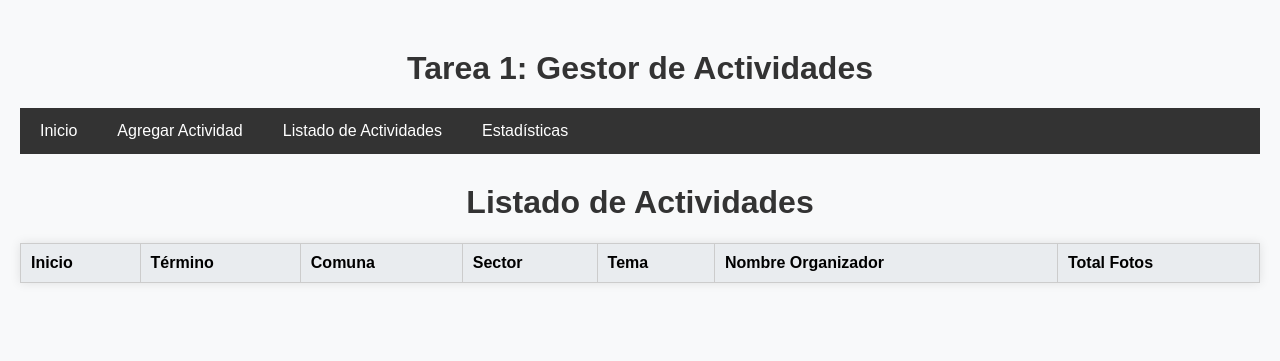
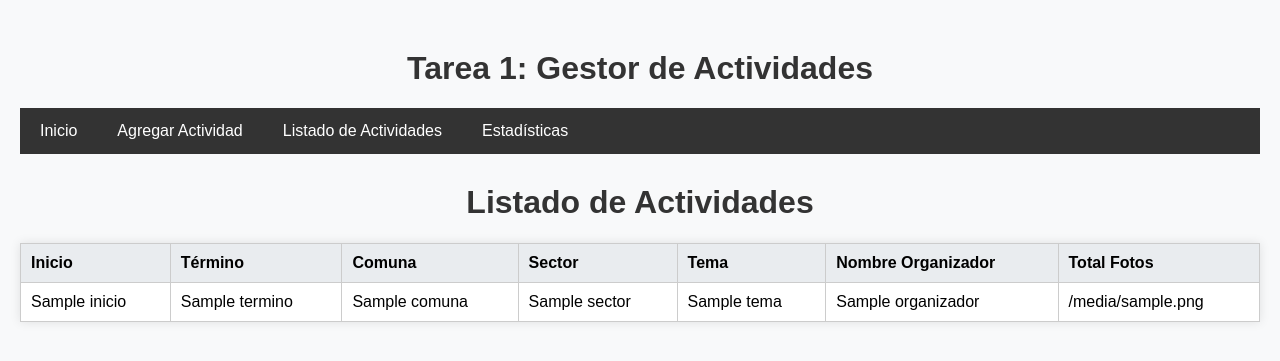
Before and after one commit to Berliniii/desarrollo_web_camilo_santivanez, a Flask app: template templates/listado.html in a window 1280 px wide. Shown: the top 361 px of the page. Run offline with Flask 3, Linux system fonts and the light colour scheme; the template is opened without the code that fills it: most values are stand-ins (such as "Sample title", 1, 10 or a date in 2020); lists and menus that the app fills with data are empty.

Commit message:
feat(listado.html): adding logic to display activities data from the db using pagination

```diff
--- a/templates/listado.html
+++ b/templates/listado.html
@@ -20,9 +20,31 @@
               </tr>
             </thead>
             <tbody id="cuerpo-tabla">
-              <!-- Se llena con JavaScript -->
+              {% for actividad in actividades %}
+                <tr onclick="mostrarDetalle('{{ loop.index0 }}')">
+                    <td>{{ actividad.inicio }}</td>
+                    <td>{{ actividad.termino }}</td>
+                    <td>{{ actividad.comuna }}</td>
+                    <td>{{ actividad.sector }}</td>
+                    <td>{{ actividad.tema }}</td>
+                    <td>{{ actividad.organizador }}</td>
+                    <td>{{ actividad.fotos }}</td>
+                </tr>
+                {% endfor %}
             </tbody>
           </table>
+
+          <!-- Paginación -->
+        <div class="pagination">
+            {% if current_page > 1 %}
+                <a href="{{ url_for('listado', page=current_page-1) }}">&laquo; Anterior</a>
+            {% endif %}
+
+            {% if current_page < total_pages %}
+                <a href="{{ url_for('listado', page=current_page+1) }}">Siguiente &raquo;</a>
+            {% endif %}
+        </div>
+
           <div id="detalle">
             <h2>Detalle de la Actividad</h2>
             <ul id="detalle-lista"></ul>
@@ -32,4 +54,9 @@
             </div>
           </div>
     </div>
+
+    <script>
+    // Pasar datos de Python a JavaScript usando una variable global
+    window.actividadesData = JSON.parse('{{ actividades|tojson|safe }}');
+    </script>
 {% endblock %}
```
